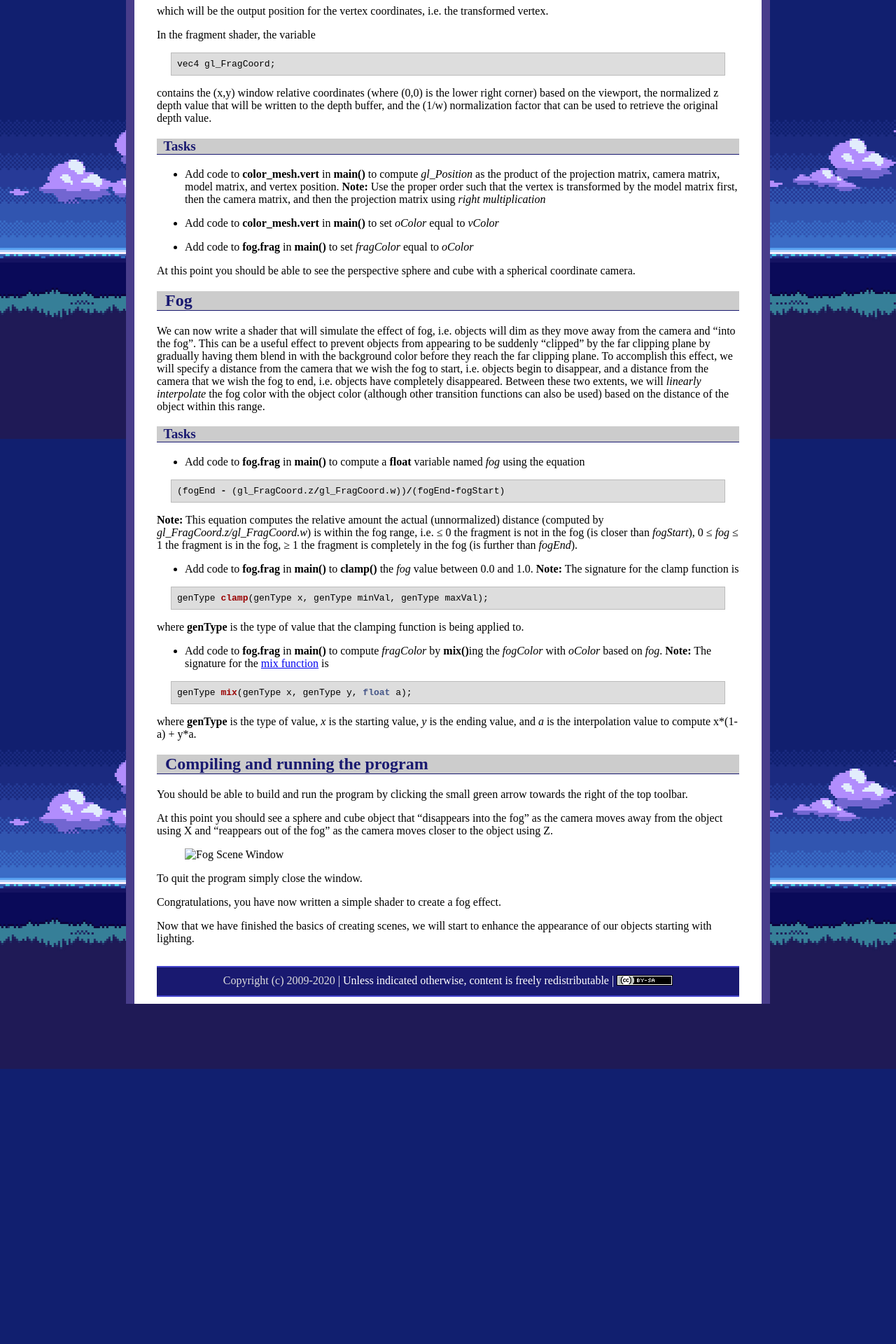
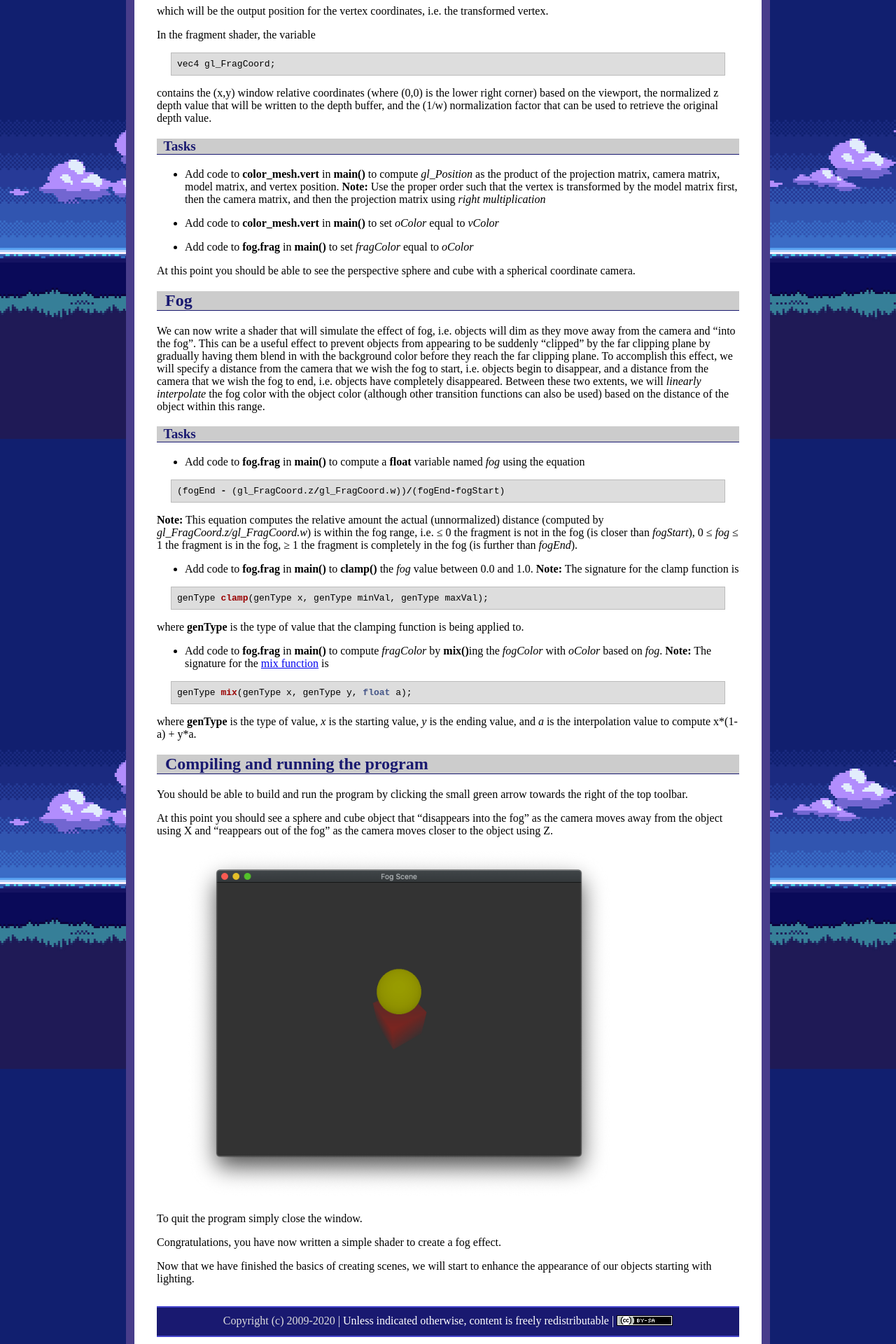
Before and after one commit to ycpcs/cs370-fall2020, a Jekyll site: the page built from labs/lab08.md, in a window 1280 px wide. Shown: the part 2073-3993 px from the top of the page at 70% size. Built offline with Jekyll 4.4.1, drawn with Linux system fonts in a browser that asks for light colours.

Commit message:
update lab08
update lab08

```diff
--- a/labs/lab08.md
+++ b/labs/lab08.md
@@ -139,7 +139,7 @@ You should be able to build and run the program by clicking the small green arro
 
 At this point you should see a sphere and cube object that "disappears into the fog" as the camera moves away from the object using X and "reappears out of the fog" as the camera moves closer to the object using Z.
 
-> <img src="images/lab06/fogScene.png" alt="Fog Scene Window" height="500"/>
+> <img src="images/lab08/fogScene.png" alt="Fog Scene Window" height="500"/>
 
 To quit the program simply close the window.
 
```
